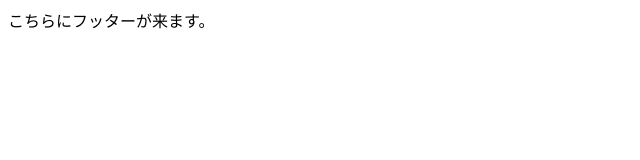
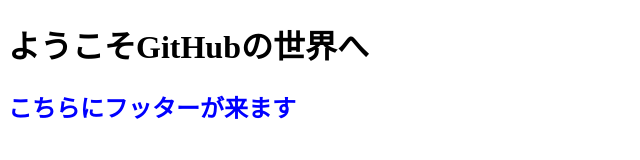
Before and after one commit to ETO-YOSHIKI/2nd-test, a plain HTML site: page index.html in a window 1280 px wide. Shown: the whole page, without its empty margins (0-640 px from the left). Drawn offline with Linux system fonts and the light colour scheme.

Commit message:
色を青色に変更しました。

```diff
--- a/index.html
+++ b/index.html
@@ -3,9 +3,11 @@
 <head>
   <meta charset="UTF-8">
   <meta name="viewport" content="width=device-width, initial-scale=1.0">
+  <link rel="stylesheet" href="style.css">
   <title>Gittraning</title>
 </head>
 <body>
-  こちらにフッターが来ます。
+  <header><h1>ようこそGitHubの世界へ</h1></header>
+  <footer><h2>こちらにフッターが来ます</h2></footer>
 </body>
 </html>
--- /dev/null
+++ b/style.css
@@ -0,0 +1,3 @@
+h2 {
+  color:blue;
+}
```
